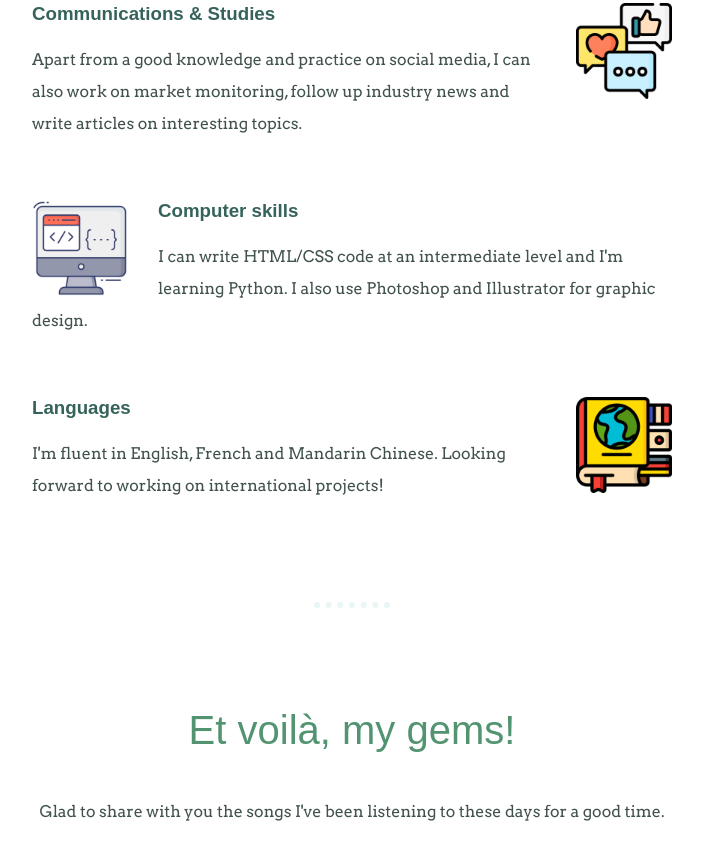
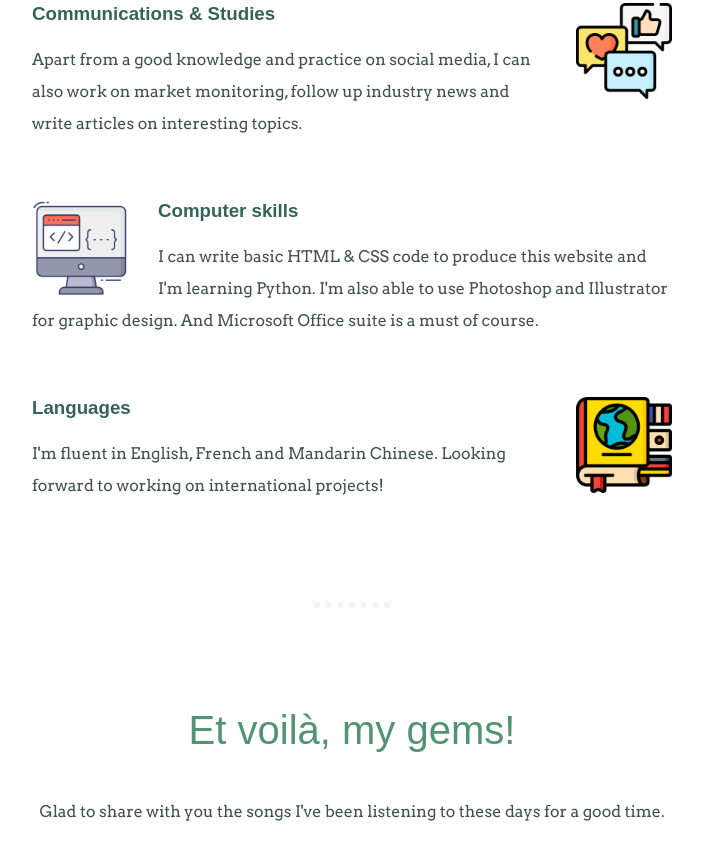
Before and after one commit to Yangus-W/mysite, a plain HTML site: page index.html in a window 1280 px wide. Shown: the part 2151-3010 px from the top of the page, without its empty margins (288-991 px from the left). Drawn offline with Linux system fonts and the light colour scheme; a web font is replaced by a local one.

Commit message:
Modified some text

```diff
--- a/index.html
+++ b/index.html
@@ -70,8 +70,9 @@
           <img class="monitor-img" src="images/monitor-screen.png" alt="" />
           <h3>Computer skills</h3>
           <p>
-            I can write HTML/CSS code at an intermediate level and I'm learning
-            Python. I also use Photoshop and Illustrator for graphic design.
+            I can write basic HTML & CSS code to produce this website and I'm learning
+            Python. I'm also able to use Photoshop and Illustrator for graphic design.
+            And Microsoft Office suite is a must of course.
           </p>
         </div>
         <div class="skills-row">
```
